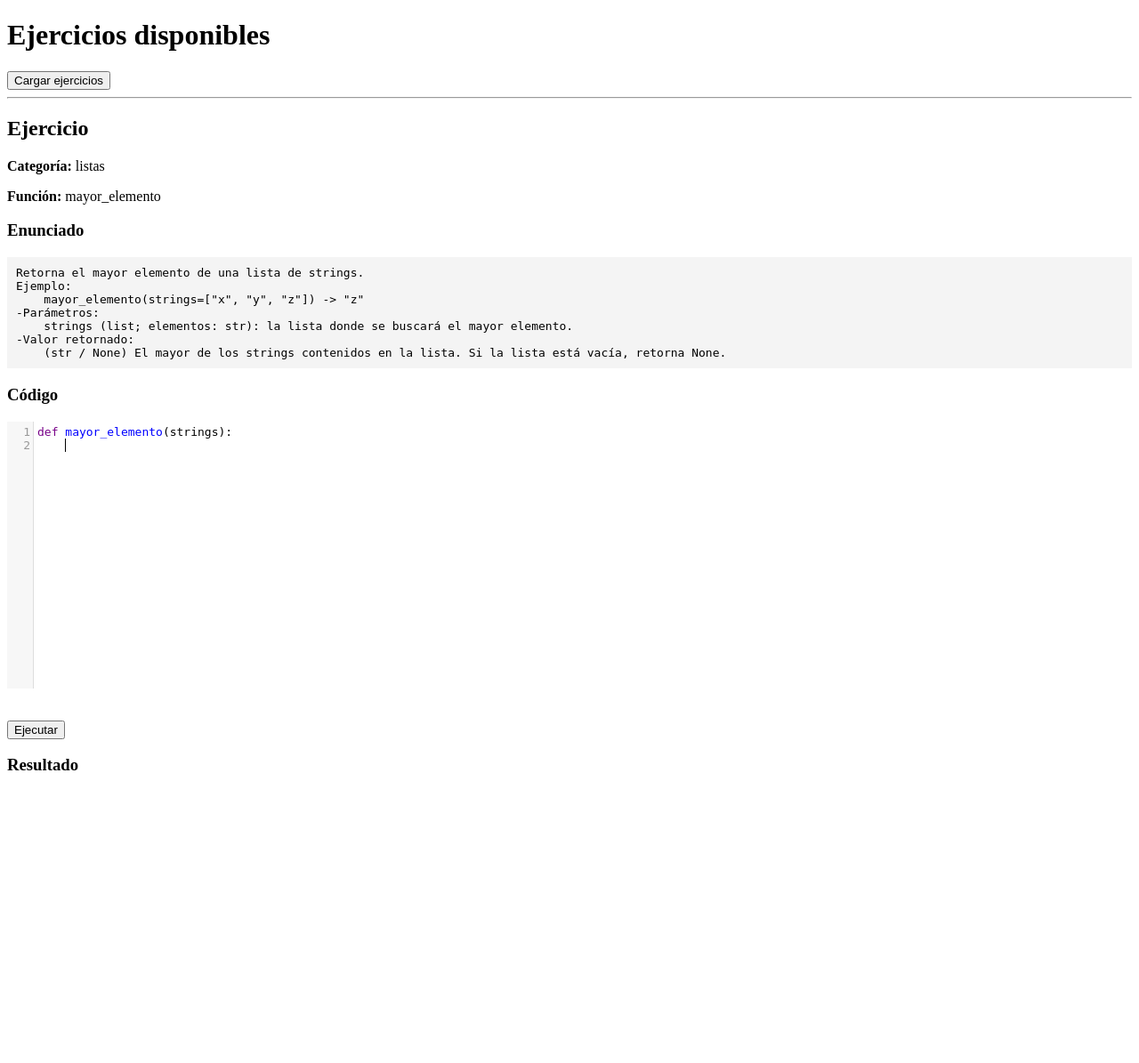
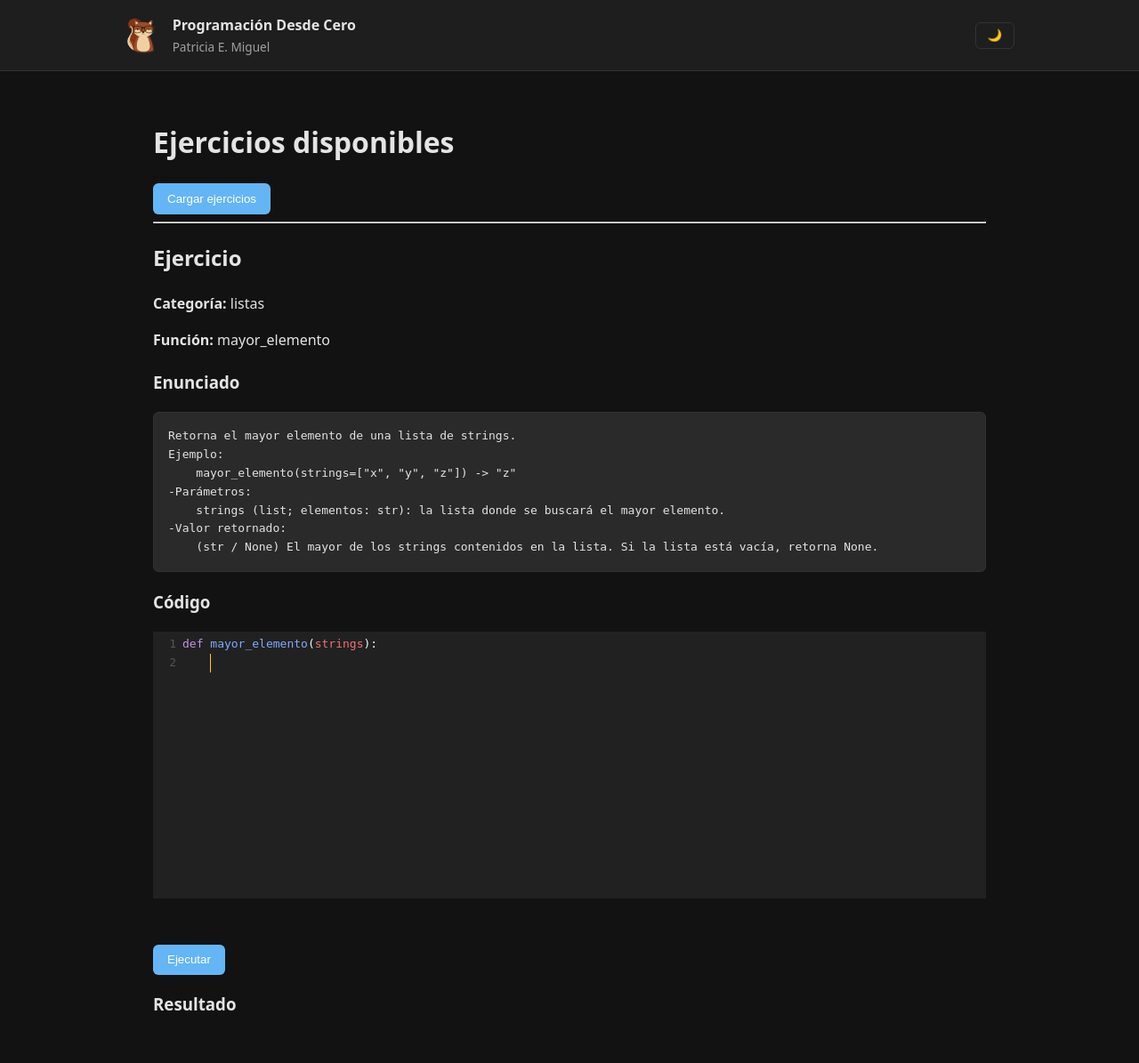
Before and after one commit to patr1c1a/plataforma-practica-interactiva, a FastAPI app: a page that uses web/templates/index.html in a window 1280 px wide. Shown: the whole page at 89% size. Before the commit the page ends 866 px from the top, so only its background shows below. Run offline with FastAPI, Linux system fonts and the light colour scheme; some libraries are stand-ins or nearby versions.

Commit message:
feat: agregar header y soporte para tema claro y oscuro.

```diff
--- a/web/static/css/styles.css
+++ b/web/static/css/styles.css
@@ -0,0 +1,124 @@
+:root {
+  --background: #121212;
+  --surface: #1e1e1e;
+  --surface-elevated: #2a2a2a;
+  --text-primary: #e4e4e4;
+  --text-secondary: #a0a0a0;
+  --accent: #64b5f6;
+  --success: #4caf50;
+  --error: #ef5350;
+  --warning: #ffb74d;
+  --border: #333333;
+}
+
+[data-theme="light"] {
+  --background: #eceff1;
+  --surface: #e3e6e9;
+  --surface-elevated: #ffffff;
+  --text-primary: #222831;
+  --text-secondary: #5c6773;
+  --accent: #1565c0;
+  --success: #2e7d32;
+  --error: #c62828;
+  --warning: #ef6c00;
+  --border: #d6dde3;
+}
+
+* {
+  box-sizing: border-box;
+}
+
+body {
+  margin: 0;
+  font-family: system-ui, -apple-system, BlinkMacSystemFont, "Segoe UI", sans-serif;
+  background-color: var(--background);
+  color: var(--text-primary);
+  line-height: 1.6;
+}
+
+a {
+  color: var(--accent);
+  text-decoration: none;
+}
+
+a:hover {
+  text-decoration: underline;
+}
+
+.container {
+  max-width: 1000px;
+  margin: 0 auto;
+  padding: 2rem;
+}
+
+.card {
+  background-color: var(--surface);
+  border: 1px solid var(--border);
+  border-radius: 8px;
+  padding: 1.5rem;
+  margin-bottom: 1.5rem;
+}
+
+button {
+  background-color: var(--accent);
+  color: white;
+  border: none;
+  padding: 0.6rem 1rem;
+  border-radius: 6px;
+  cursor: pointer;
+  font-weight: 500;
+}
+
+button:hover {
+  opacity: 0.9;
+}
+
+header {
+  background-color: var(--surface);
+  border-bottom: 1px solid var(--border);
+  padding: 1rem 2rem;
+}
+
+.header-content {
+  max-width: 1000px;
+  margin: 0 auto;
+  display: flex;
+  align-items: center;
+  justify-content: space-between;
+}
+
+.header-left {
+  display: flex;
+  align-items: center;
+  gap: 1rem;
+}
+
+.header-title {
+  display: flex;
+  flex-direction: column;
+}
+
+.header-title strong {
+  font-size: 1rem;
+}
+
+.header-title span {
+  font-size: 0.85rem;
+  color: var(--text-secondary);
+}
+
+.theme-toggle {
+  background: none;
+  border: 1px solid var(--border);
+  color: var(--text-primary);
+  padding: 0.4rem 0.8rem;
+}
+
+.problem-description {
+  background-color: var(--surface-elevated);
+  border: 1px solid var(--border);
+  padding: 1rem;
+  border-radius: 6px;
+  white-space: pre-wrap;
+  color: var(--text-primary);
+}
--- a/web/templates/fragments/exercise_detail.html
+++ b/web/templates/fragments/exercise_detail.html
@@ -5,7 +5,7 @@
 
 <h3>Enunciado</h3>
 
-<pre style="background:#f4f4f4; padding:10px; white-space:pre-wrap;">
+<pre class="problem-description">
 {{ problem_description }}
 </pre>
 
--- a/web/templates/index.html
+++ b/web/templates/index.html
@@ -6,6 +6,8 @@
 
     <link rel="icon" href="/static/favicon.ico" type="image/x-icon">
 
+    <link rel="stylesheet" href="/static/css/styles.css">
+
     <!-- HTMX from CDN -->
     <script src="https://unpkg.com/htmx.org@1.9.12"></script>
 
@@ -13,11 +15,29 @@
     <link rel="stylesheet"
       href="https://cdnjs.cloudflare.com/ajax/libs/codemirror/5.65.16/codemirror.min.css">
 
+    <link rel="stylesheet"
+      href="https://cdnjs.cloudflare.com/ajax/libs/codemirror/5.65.16/theme/material-darker.min.css">
+
     <script src="https://cdnjs.cloudflare.com/ajax/libs/codemirror/5.65.16/codemirror.min.js"></script>
     <script src="https://cdnjs.cloudflare.com/ajax/libs/codemirror/5.65.16/mode/python/python.min.js"></script>
 </head>
 
 <body>
+    <header>
+    <div class="header-content">
+        <div class="header-left">
+        <img src="/static/logo.png" alt="Programación Desde Cero" height="40">
+        <div class="header-title">
+            <strong>Programación Desde Cero</strong>
+            <span>Patricia E. Miguel</span>
+        </div>
+        </div>
+
+        <button id="theme-toggle" class="theme-toggle">🌙</button>
+    </div>
+    </header>
+
+    <div class="container">
 
         <h1>Ejercicios disponibles</h1>
 
@@ -30,7 +50,6 @@
         >
             Cargar ejercicios
         </button>
-
 
         <hr>
 
@@ -45,12 +64,16 @@
         </div>
 
         <script>
+        let activeCodeEditor = null;
         function initializeCodeEditor() {
             const textarea = document.getElementById("code-editor");
 
             if (!textarea) return;
 
             if (textarea.dataset.editorInitialized === "true") return;
+
+            const currentTheme = document.documentElement.getAttribute("data-theme");
+            const codeMirrorTheme = currentTheme === "dark" ? "material-darker" : "default";
 
             const editor = CodeMirror.fromTextArea(textarea, {
                 mode: "python",
@@ -59,6 +82,7 @@
                 tabSize: 4,
                 indentWithTabs: false,
                 lineWrapping: false,
+                theme: codeMirrorTheme,
                 extraKeys: {
                     Tab: function(cm) {
                         cm.replaceSelection("    ", "end");
@@ -78,7 +102,7 @@
             });
 
             textarea.dataset.editorInitialized = "true";
-        textarea._editorInstance = editor;
+            activeCodeEditor = editor;
 
             const totalLines = editor.lineCount();
             editor.setCursor({ line: totalLines - 1, ch: 4 });
@@ -94,5 +118,43 @@
         });
         </script>
 
+    </div>
+    <script>
+    (function () {
+    const rootElement = document.documentElement;
+    const toggleButton = document.getElementById("theme-toggle");
+
+    function applyTheme(theme) {
+        rootElement.setAttribute("data-theme", theme);
+        localStorage.setItem("preferred-theme", theme);
+        toggleButton.textContent = theme === "dark" ? "🌙" : "☀";
+    }
+
+    const storedTheme = localStorage.getItem("preferred-theme");
+
+    if (storedTheme) {
+        applyTheme(storedTheme);
+    } else {
+        applyTheme("dark");
+    }
+
+    toggleButton.addEventListener("click", function () {
+        const currentTheme = rootElement.getAttribute("data-theme");
+        const newTheme = currentTheme === "dark" ? "light" : "dark";
+        applyTheme(newTheme);
+    });
+
+    function applyTheme(theme) {
+        rootElement.setAttribute("data-theme", theme);
+        localStorage.setItem("preferred-theme", theme);
+        toggleButton.textContent = theme === "dark" ? "🌙" : "☀";
+
+        if (activeCodeEditor) {
+            const newEditorTheme = theme === "dark" ? "material-darker" : "default";
+            activeCodeEditor.setOption("theme", newEditorTheme);
+        }
+    }
+    })();
+    </script>
 </body>
 </html>
```
Also changed, not shown: web/static/logo.png (added). Lines whose indentation alone changed are shown as unchanged.
